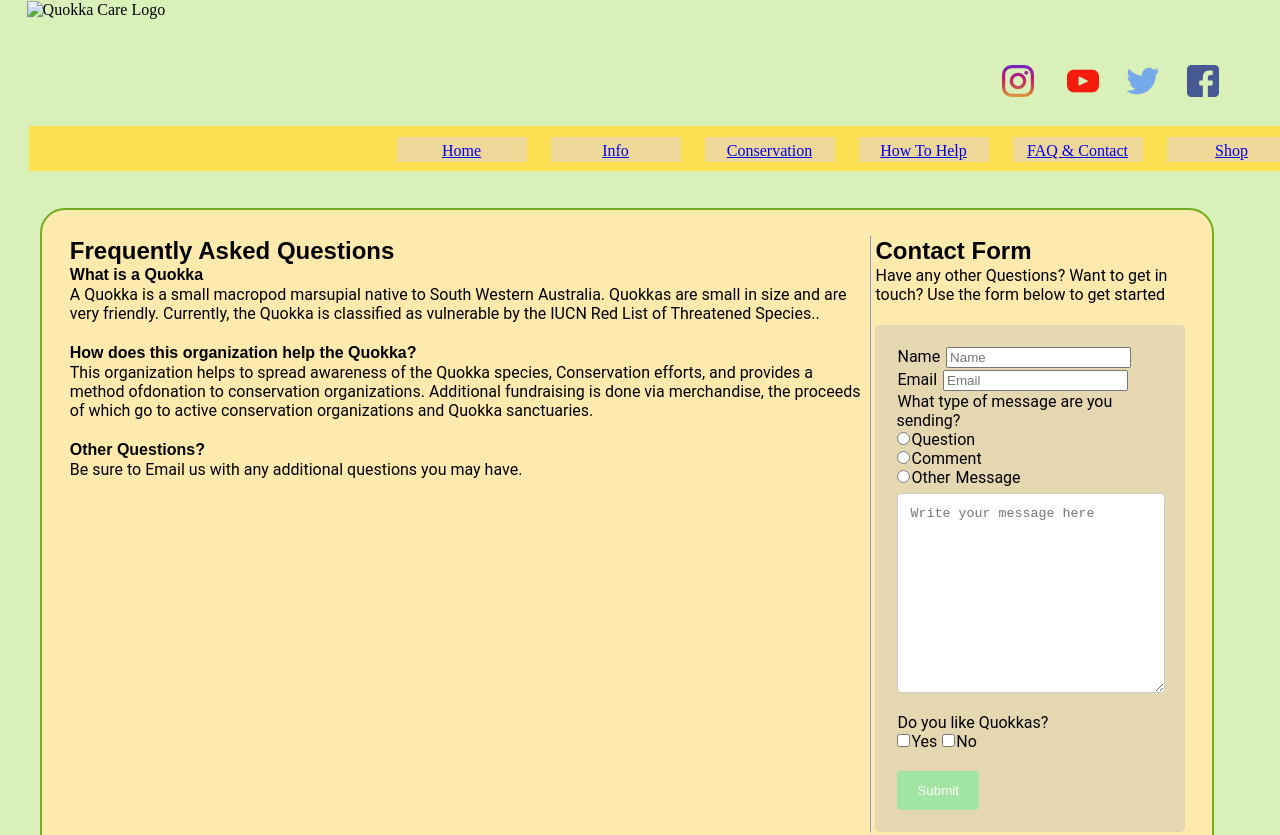
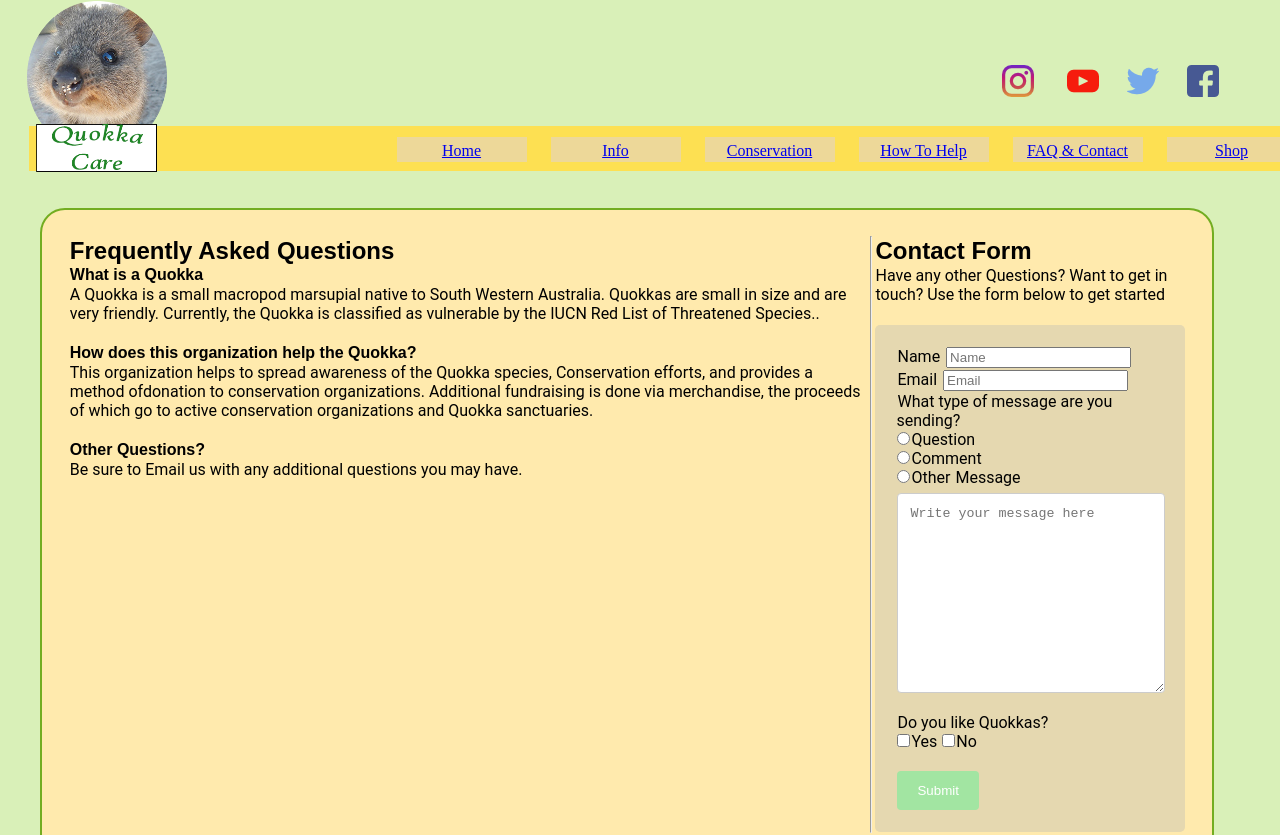
Before and after one commit to hoff0085/hoff0085.github.io, a plain HTML site: page FAQ-Contact.html in a window 1280 px wide. Shown: the top 835 px of the page. Drawn offline with Linux system fonts and the light colour scheme.

Commit message:
Update FAQ-Contact.html

```diff
--- a/FAQ-Contact.html
+++ b/FAQ-Contact.html
@@ -11,7 +11,7 @@
 
 	<div id="container" class="container">
 
-		<img src="images/quokka_care_logo.png" class="logo" alt="Quokka Care Logo" style="position: absolute; top: 0px; left: 2%; z-index: 1">
+		<img src="images/quokka-care-Logo.png" class="logo" alt="Quokka Care Logo" style="position: absolute; top: 0px; left: 2%; z-index: 1">
 
 		<div id="icons" class="icons">
 			<img src="images/social_media/001-instagram.png" class="social media icons" alt="instagram logo" style="position:absolute; top: 64px; right:245px">
```
